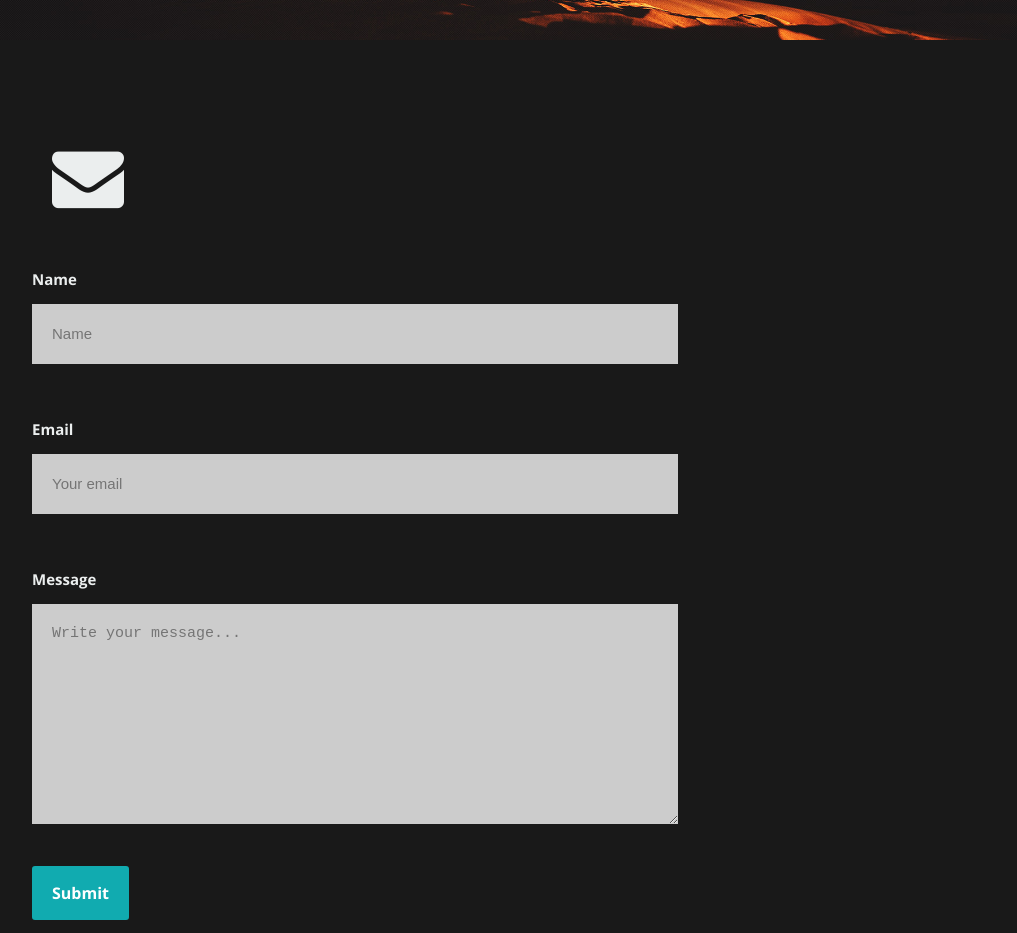
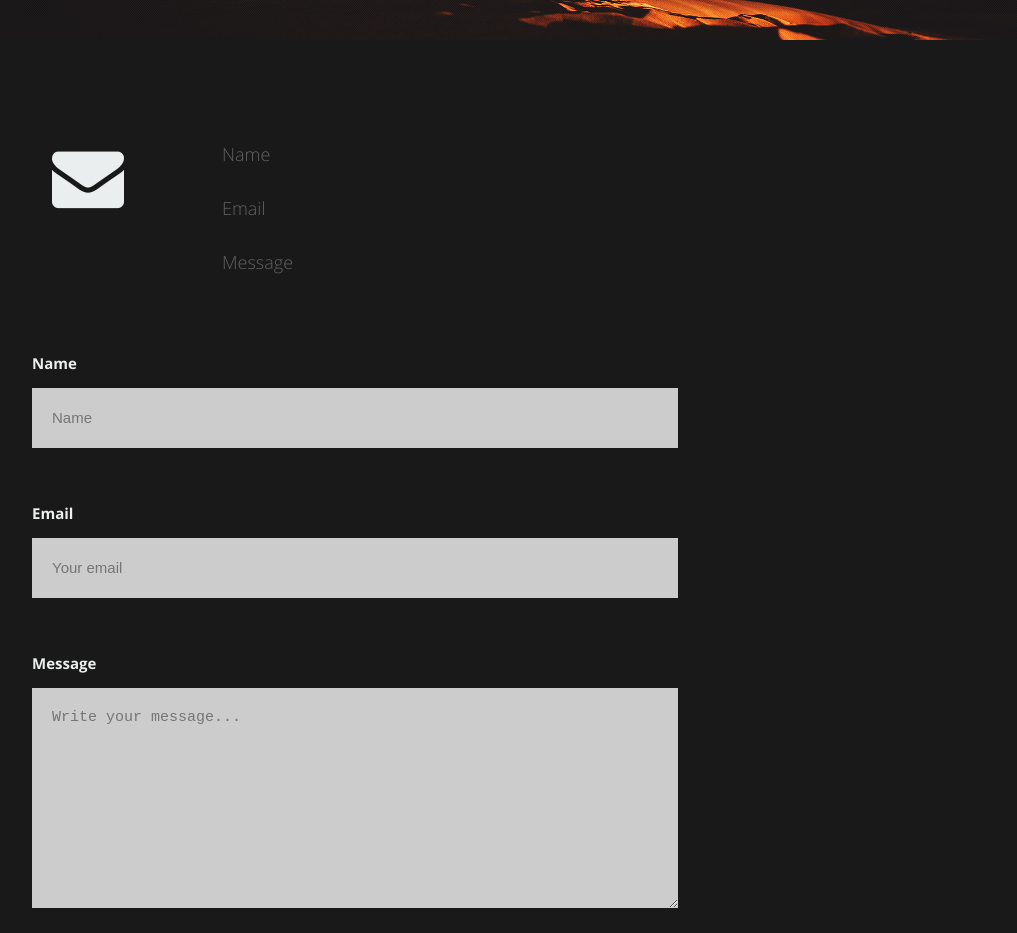
Before and after one commit to HishaamDeVries/New-Portfolio, a React (Create React App) app: page / in a window 1280 px wide. Shown: the part 3980-4913 px from the top of the page, without its empty margins (98-1115 px from the left). Built offline with nearby package versions, Linux system fonts and the light colour scheme.

Commit message:
Checking something

```diff
--- a/src/components/ContactUs.js
+++ b/src/components/ContactUs.js
@@ -11,7 +11,9 @@ import React, { Component } from 'react';
             </div>
 
             <div className="ten columns">
-             {/*<p className="lead">{data?.message}</p>*/}
+             <p className="lead">Name</p>
+             <p className="lead">Email</p>
+             <p className="lead">Message</p>
             </div>
          </div>
 
@@ -19,7 +21,6 @@ import React, { Component } from 'react';
             <div className="eight columns">
 
               <form
-                className={this.props.shake}
                 action="https://formspree.io/xpzyjbno"
                 method="POST"
               >
```
Also changed, not shown: 6 other files (tests, documents, lock files or other folders).
